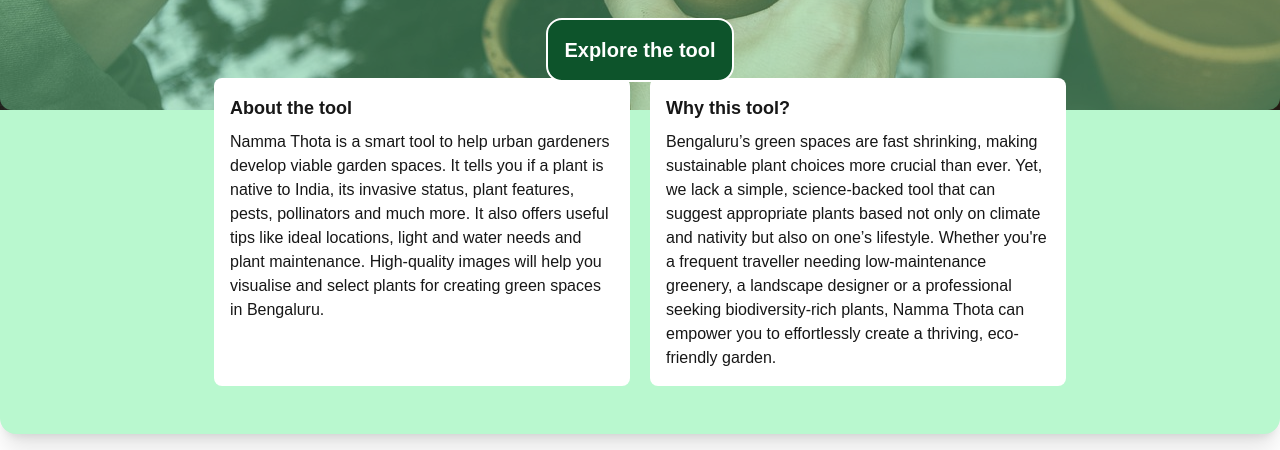
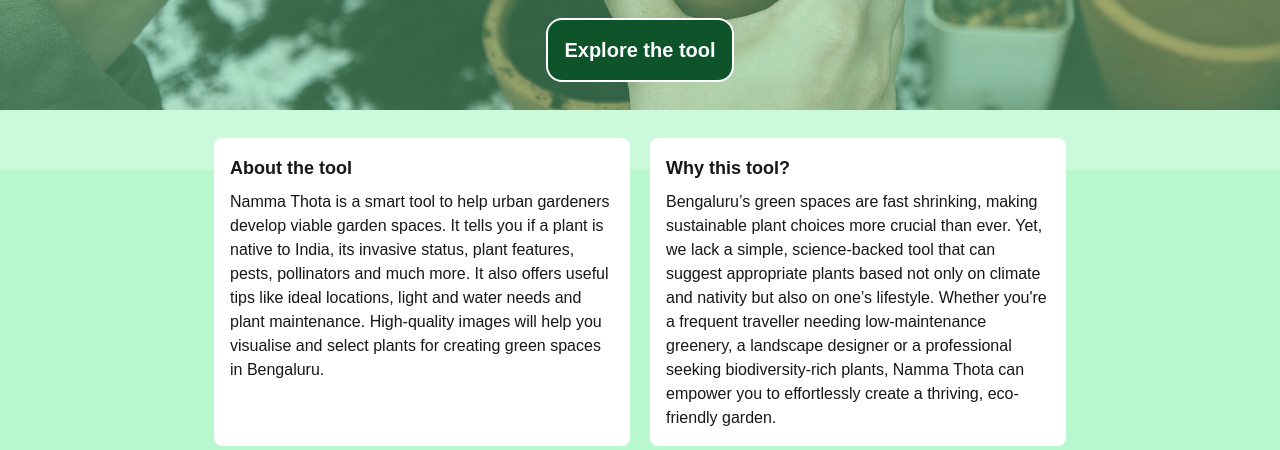
Before and after one commit to ATREEIndia/nammathota, a Next.js app: page / in a window 1280 px wide. Shown: the part 350-800 px from the top of the page. Built offline with nearby package versions, Linux system fonts and the light colour scheme; no server answers; the database is empty.

Commit message:
fixed home

```diff
--- a/app/compoents/Banner.tsx
+++ b/app/compoents/Banner.tsx
@@ -10,7 +10,7 @@
 
 const Banner = ({title,sub_title,img='/garden.jpg',btn_txt,btn_href}:Bannerprobs) => {
   return (
-    <div className="w-full h-[50vh] relative" >
+    <div className="w-full h-[60vh] relative" >
         <div className="w-full h-full absolute bg-green-300 opacity-40 rounded-xl z-5 "></div>
 
         <div className="absolute text-white top-20 lg:top-50 left-0 w-full flex flex-col gap-2 items-center z-100">
--- a/app/compoents/Herosection.tsx
+++ b/app/compoents/Herosection.tsx
@@ -11,9 +11,9 @@
         btn_href="/tool"
         btn_txt="Explore the tool" />
 
-        <div className="relative z-10   w-full  flex bg-green-200 pb-10 rounded-b-2xl shadow-xl ">
+        <div className="relative z-10   w-full  flex bg-green-200 pb-10 rounded-b-2xl shadow-xl -mt-5">
 
-            <div className="  top-0 left-0 w-full p-2 px-4 flex flex-col md:flex-row justify-center gap-5 -mt-10 items-stretch">
+            <div className="  top-0 left-0 w-full p-2 px-4 flex flex-col md:flex-row justify-center gap-5 -mt-10 ">
             <div className="bg-white p-4 rounded-lg flex flex-col gap-2 md:max-w-1/3 ">
                 <h1 className="text-lg font-semibold">About the tool</h1>
                 <p>Namma Thota is a smart tool to help urban gardeners develop viable garden spaces. It tells you if a plant is native to India, its invasive status, plant features, pests, pollinators and much more. It also offers useful tips like ideal locations, light and water needs and plant maintenance. High-quality images will help you visualise and select plants for creating green spaces in Bengaluru.</p>
```
Also changed, not shown: 1 other file (tests, documents, lock files or other folders).
